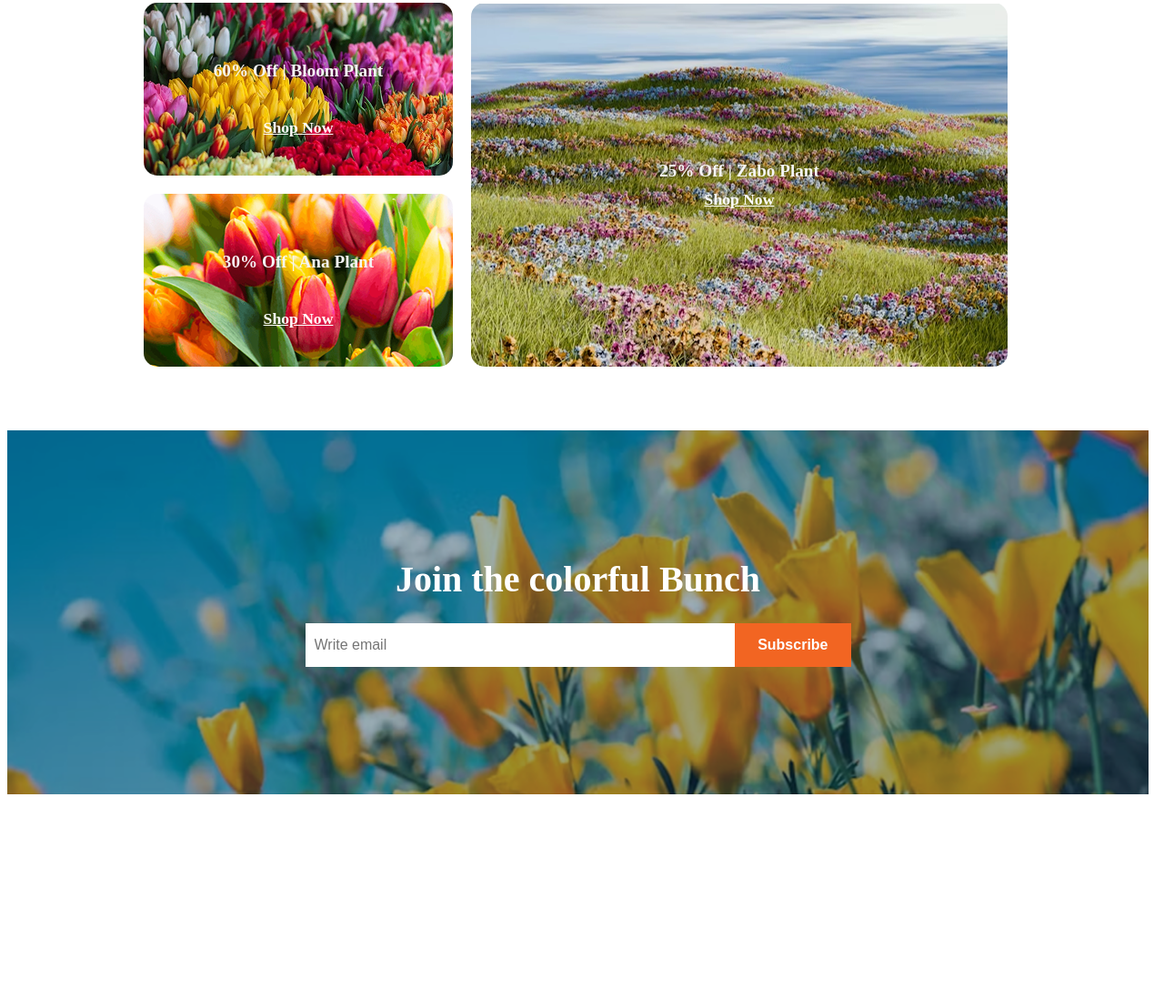
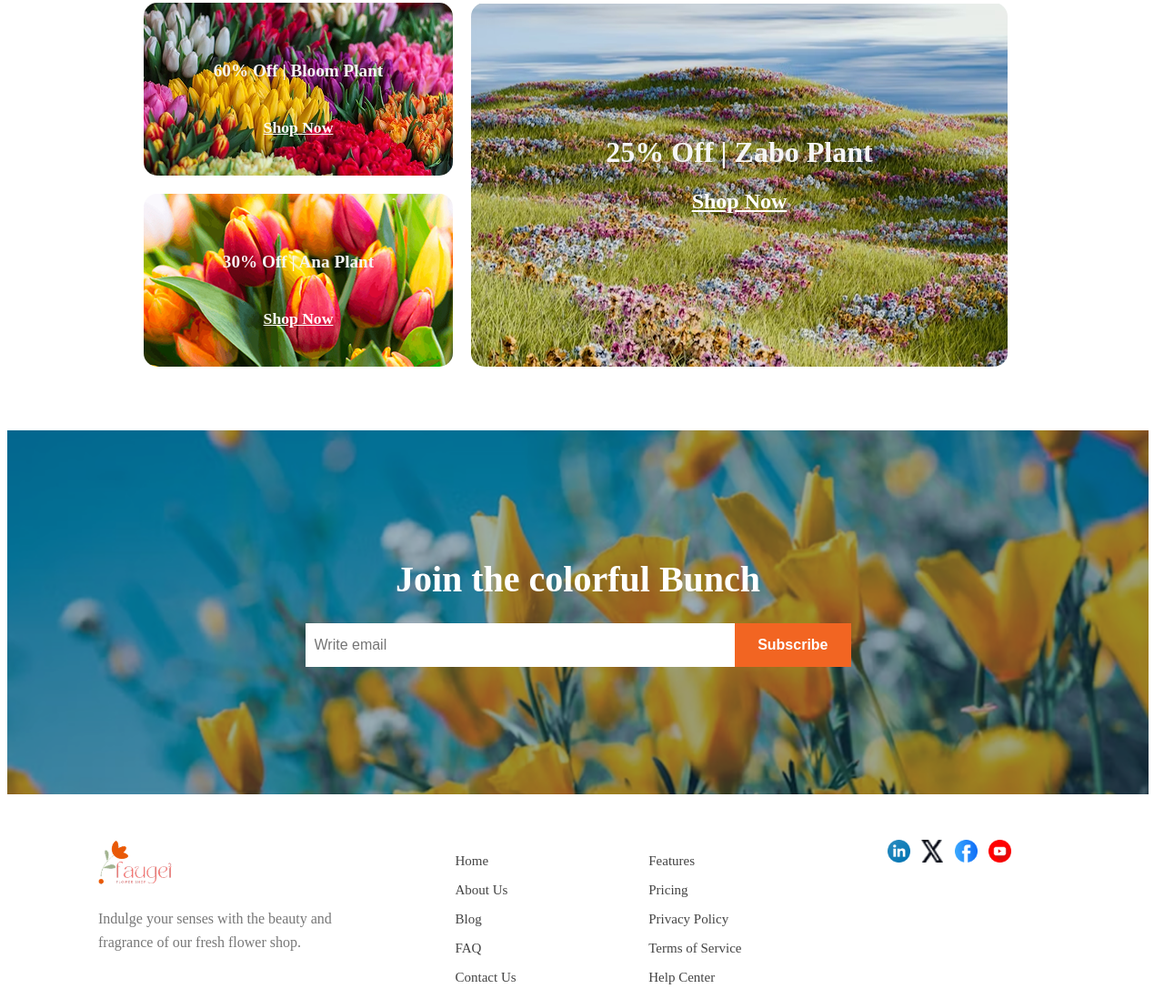
Before and after one commit to Amad-lab/My-new, a plain HTML site: page index.html in a window 1280 px wide. Shown: the part 2222-3320 px from the top of the page at 91% size. Before the commit the page ends 3095 px from the top, so only its background shows below. Drawn offline with Linux system fonts and the light colour scheme.

Commit message:
html and css without responsibe

```diff
--- a/index.html
+++ b/index.html
@@ -155,6 +155,36 @@
     <button>Subscribe</button>
   </div>
 </div>
+    <div class="full-footer">
+    <div class="footer-logo">
+    <img src="./assets/logo.png">
+      <p>
+       Indulge your senses with the beauty and fragrance of our fresh flower shop.
+    </p>
+   </div>
+    <div class="footer-links">
+    <div class="footer-flex flex-1">
+      <p>Home</p>
+      <p>About Us</p>
+      <p>Blog</p>
+      <p>FAQ</p>
+      <p>Contact Us</p>
+      </div>
+      <div class="footer-flex flex-2">
+  <p>Features</p>
+  <p>Pricing</p>
+  <p>Privacy Policy</p>
+   <p>Terms of Service</p>
+  <p>Help Center</p>
+  </div>
+  </div>
+      <div class="footer-social">
+        <img src="./assets/icon-linkedin.png">
+        <img src="./assets/icon-twitter.png">
+        <img src="./assets/icon-facebook.png">
+        <img src="./assets/icon-youtube.png">
+      </div>
+    </div>
   </footer>
 </body>
   </html>
--- a/new file/flower.css
+++ b/new file/flower.css
@@ -216,11 +216,11 @@ column-gap: 0;
   color: whitesmoke;
   border-radius: 15px;
 }
-.bloom1 p, .bloom2 p, .bloom3 p {
+.bloom1 p, .bloom3 p {
   font-weight: bold;
   font-size: 1.2rem;
 }
-.bloom1 a, .bloom2 a, .bloom3 a {
+.bloom1 a, .bloom3 a {
   color: white;
   text-decoration: underline;
   font-weight: bold;
@@ -228,6 +228,15 @@ column-gap: 0;
 }
 .bloom2 p {
   margin: 0;
+  font-size: 2rem;
+  font-weight: bold;
+}
+  .bloom2 a{
+ color: white;
+  text-decoration: underline;
+  font-weight: bold;
+  font-size: 1.5rem;
+  }
 }
 .h5 {
   margin: 10px 0 0 0;
@@ -285,3 +294,60 @@ column-gap: 0;
 
 
 /* last one */
+
+
+.full-footer {
+width: 1150px;
+display: flex;
+flex-wrap: wrap;
+justify-content: space-between;
+gap: 10px;
+margin-top: 50px;
+}
+
+.footer-logo {
+flex: 1 1 250px;
+margin-left: 100px;
+}
+
+.footer-logo img {
+height: 50px;
+}
+
+.footer-logo p {
+margin-top: 20px;
+font-size: 16px;
+color: #777;
+line-height: 1.6;
+}
+
+
+.footer-links {
+display: flex;
+flex: 2 1 500px;
+justify-content: space-between;
+flex-wrap: wrap;
+}
+
+.footer-flex{
+color: #444;
+font-size: 15px;
+}
+
+.footer-social {
+display: flex;
+flex: 1 1 150px;
+gap: 12px;
+}
+
+.footer-social img {
+width: 25px;
+height: 25px;
+}
+
+.flex-2{
+  margin-right: 150px;
+}
+.flex-1{
+margin-left: 100px;
+}
```
